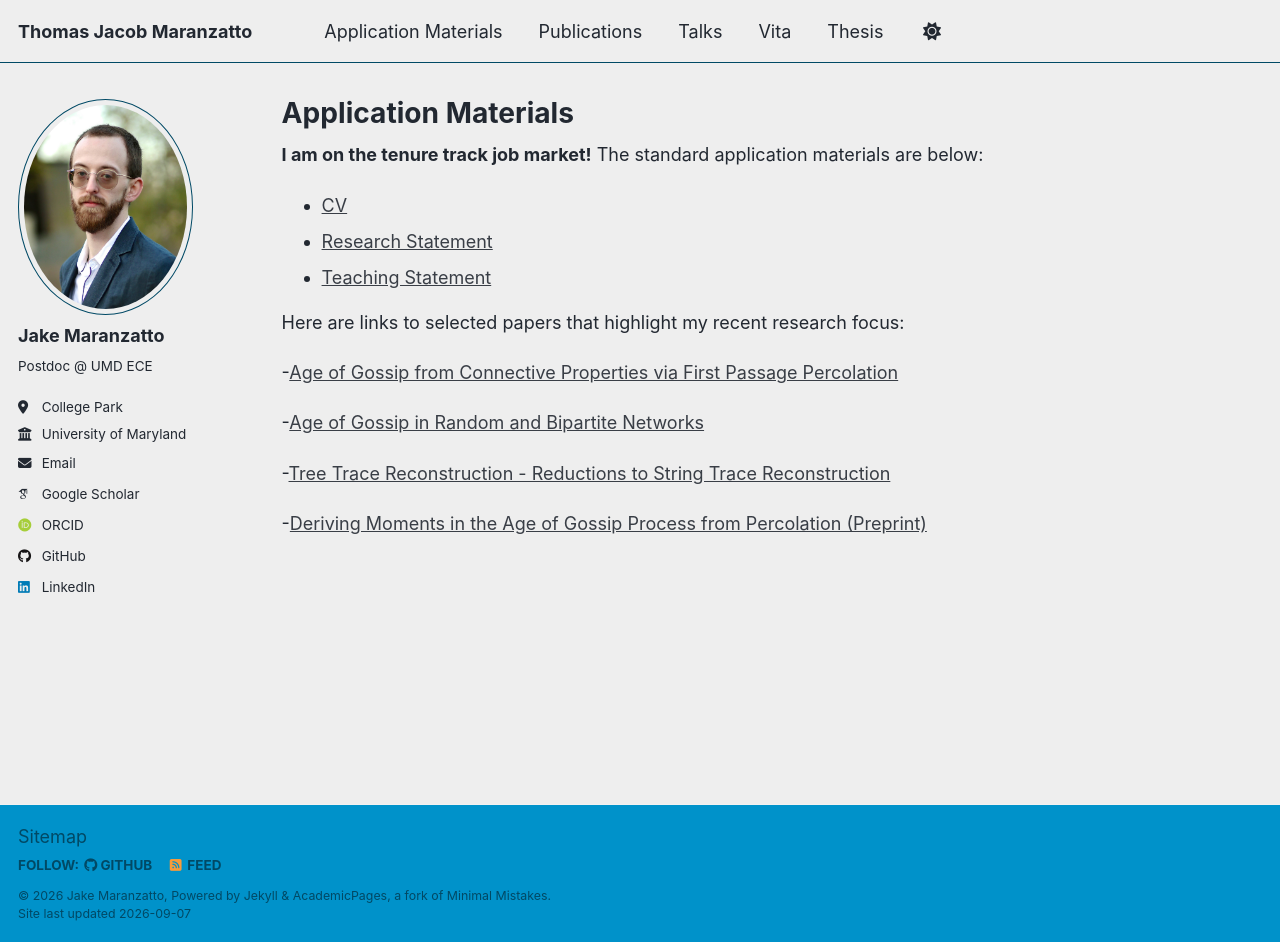
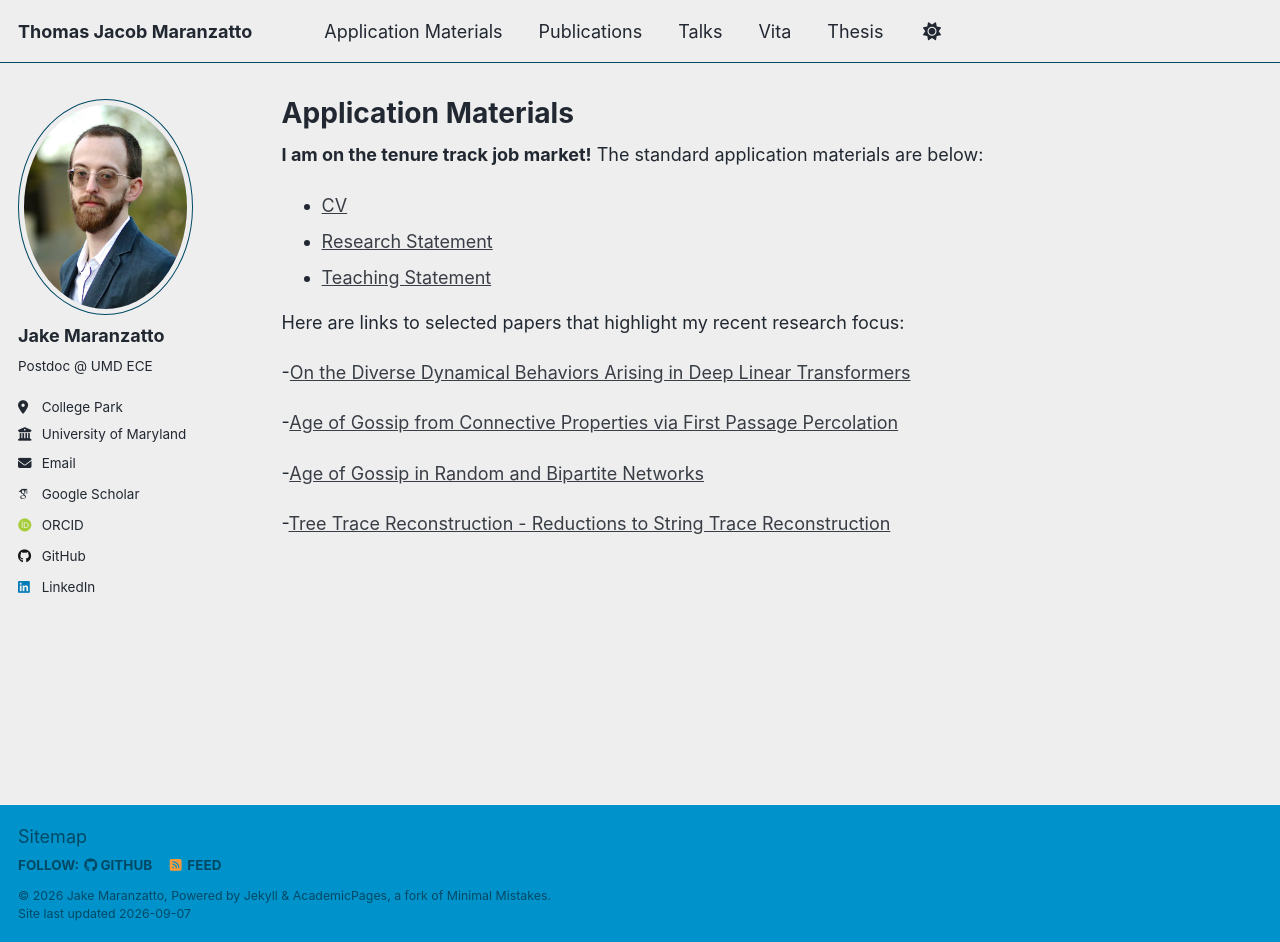
Before and after one commit to TMaranzatto/TMaranzatto.github.io, a Jekyll site: the page built from _pages/application-materials.md, in a window 1280 px wide and 942 px high. Built offline with Jekyll 4.4.1, drawn with Linux system fonts in a browser that asks for light colours; some web fonts are replaced; a script that is not in the unit is left out.

Commit message:
Update application-materials.md

```diff
--- a/_pages/application-materials.md
+++ b/_pages/application-materials.md
@@ -10,10 +10,10 @@ title: "Application Materials"
 
 Here are links to selected papers that highlight my recent research focus:
 
+-[On the Diverse Dynamical Behaviors Arising in Deep Linear Transformers](https://tmaranzatto.github.io/publication/2026-07-11-diverse-dynamical)
+
 -[Age of Gossip from Connective Properties via First Passage Percolation](https://tmaranzatto.github.io/publication/2025-09-24-connective)
 
 -[Age of Gossip in Random and Bipartite Networks](https://tmaranzatto.github.io/publication/2024-06-07-age-random)
 
 -[Tree Trace Reconstruction - Reductions to String Trace Reconstruction](https://tmaranzatto.github.io/publication/2024-06-07-tree-traces)
-
--[Deriving Moments in the Age of Gossip Process from Percolation (Preprint)](https://tmaranzatto.github.io/publication/2025-09-17-deriving-moments)
```
